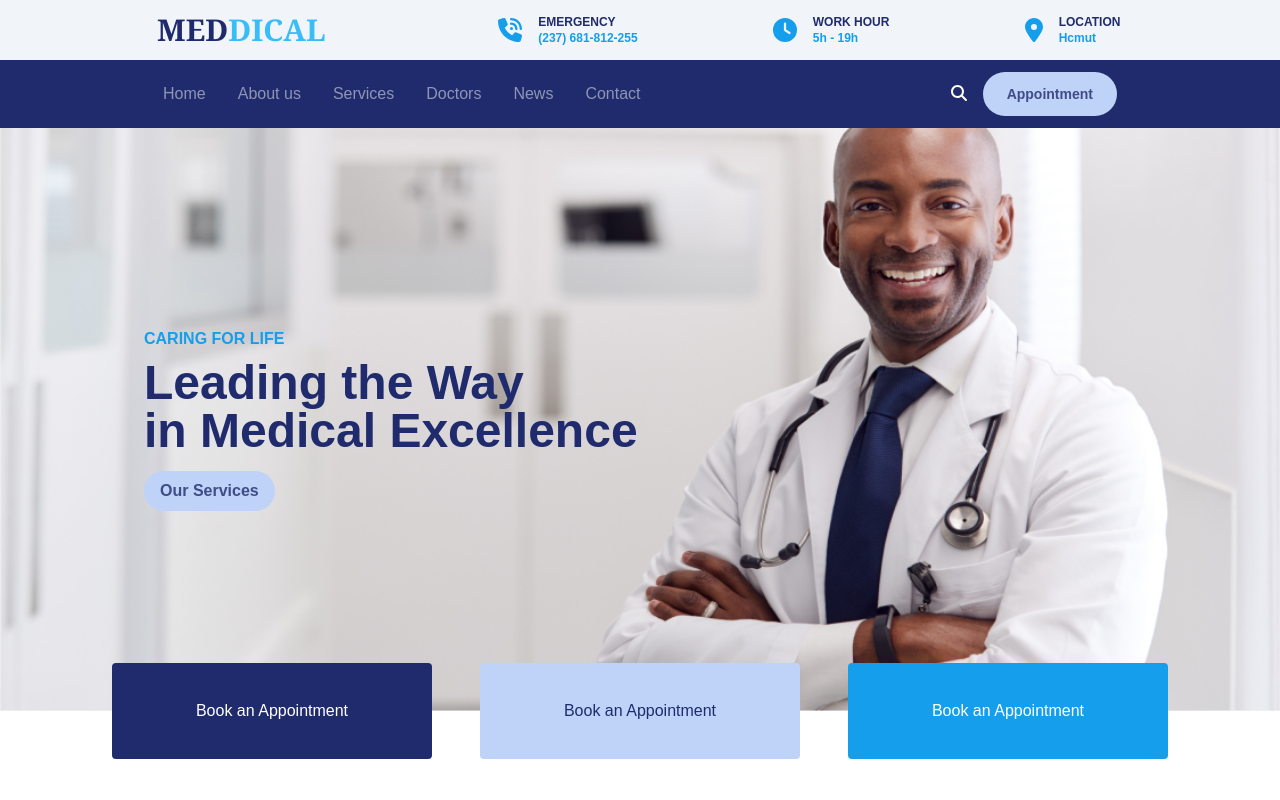
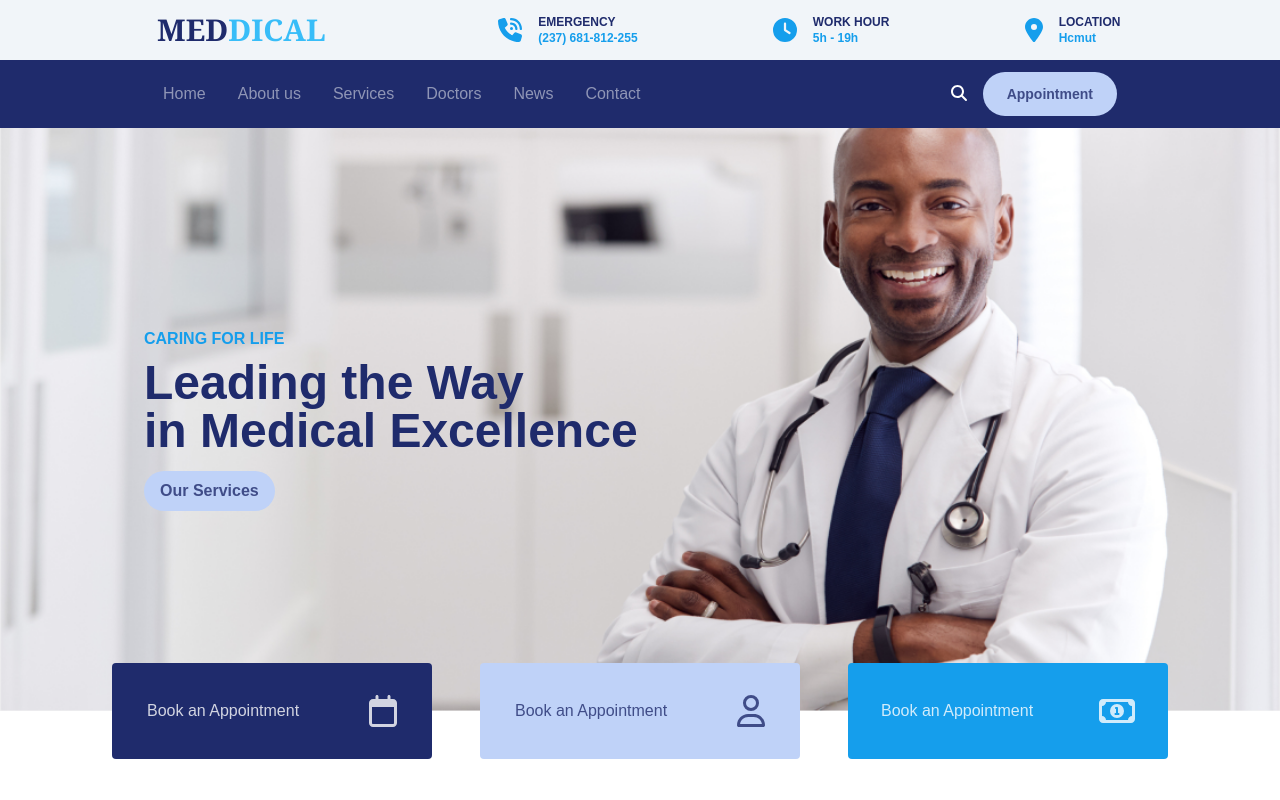
Before and after one commit to MinhChieens/random-assgn-demo, a React (Vite) app: page / in a window 1280 px wide. Shown: the top 800 px of the page. Built offline with nearby package versions, Linux system fonts and the light colour scheme.

Commit message:
improve 3 appointment buttons

```diff
--- a/src/components/Hero.jsx
+++ b/src/components/Hero.jsx
@@ -1,4 +1,11 @@
+import { FontAwesomeIcon } from "@fortawesome/react-fontawesome";
 import Button from "../components/Button";
+
+import {
+   faCalendar,
+   faUser,
+   faMoneyBill1,
+} from "@fortawesome/free-regular-svg-icons";
 
 const Hero = () => {
    return (
@@ -22,15 +29,27 @@ const Hero = () => {
 
          <div className="welcome relative flex flex-col justify-center items-center">
             <div className="appointment relative top-[-3rem] flex flex-row justify-center items-center gap-12">
-               <div className="book w-[20rem] rounded h-[6rem] bg-[#1F2B6C] flex items-center justify-center text-white">
+               <Button
+                  href="appointment"
+                  className="book w-[20rem] rounded h-[6rem] bg-[#1F2B6C] flex items-center justify-around text-white/80 hover:text-white"
+               >
                   <p>Book an Appointment</p>
-               </div>
-               <div className="book w-[20rem] rounded h-[6rem] bg-[#BFD2F8] flex items-center justify-center text-darkblue">
+                  <FontAwesomeIcon icon={faCalendar} size="2x" />
+               </Button>
+               <Button
+                  href="appointment"
+                  className="book w-[20rem] rounded h-[6rem] bg-[#BFD2F8] flex items-center justify-around text-darkblue/80 hover:text-darkblue"
+               >
                   <p>Book an Appointment</p>
-               </div>
-               <div className="book w-[20rem] rounded h-[6rem] bg-[#159EEC] flex items-center justify-center text-white">
+                  <FontAwesomeIcon icon={faUser} size="2x" />
+               </Button>
+               <Button
+                  href="appointment"
+                  className="book w-[20rem] rounded h-[6rem] bg-[#159EEC] flex items-center justify-around text-white/80 hover:text-white"
+               >
                   <p>Book an Appointment</p>
-               </div>
+                  <FontAwesomeIcon icon={faMoneyBill1} size="2x" />
+               </Button>
             </div>
             <div className="content w-[40rem] flex flex-col justify-center items-center ">
                <h4 className="  font-bold text-lg text-center text-sky-500 uppercase tracking-[2.88px]">
```
